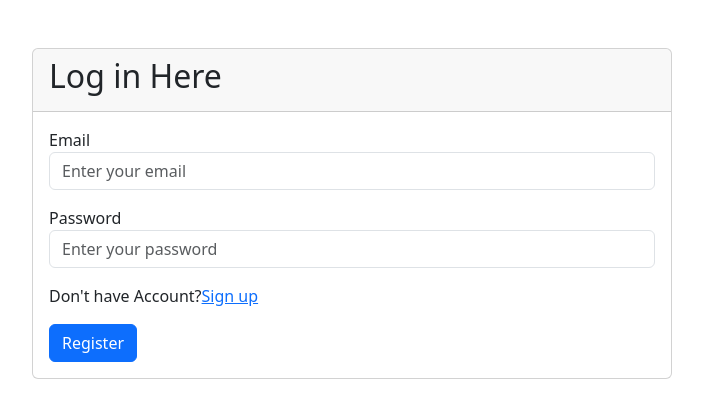
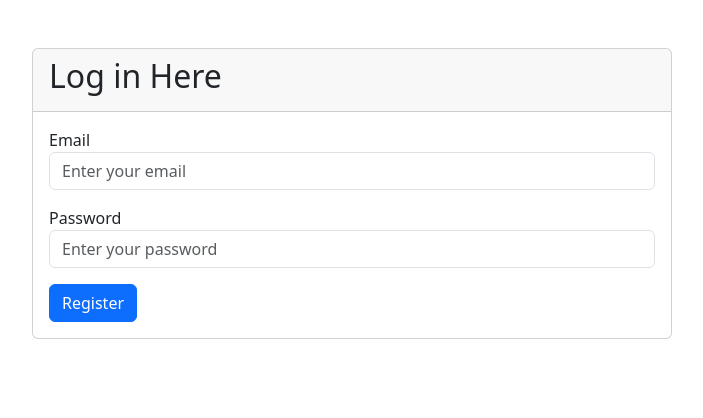
Before and after one commit to TheKaushikGoswami/Mess-Rating, a PHP site: page /login.php in a window 1280 px wide. Shown: the top 418 px of the page, without its empty margins (288-991 px from the left). Run offline with PHP 8.4, Linux system fonts and the light colour scheme.

Commit message:
updated login.php

```diff
--- a/login.php
+++ b/login.php
@@ -45,7 +45,6 @@ if (isset($_POST['login'])) {
                 <label for="password">Password</label>
                 <input type="password" name="password" id="password" class="form-control mb-3"
                     placeholder="Enter your password" required>
-                <p>Don't have Account?<a href="register.php">Sign up</a></p>
                 <button type="submit" name="login" class="btn btn-primary">Register</button>
             </form>
         </div>
```
